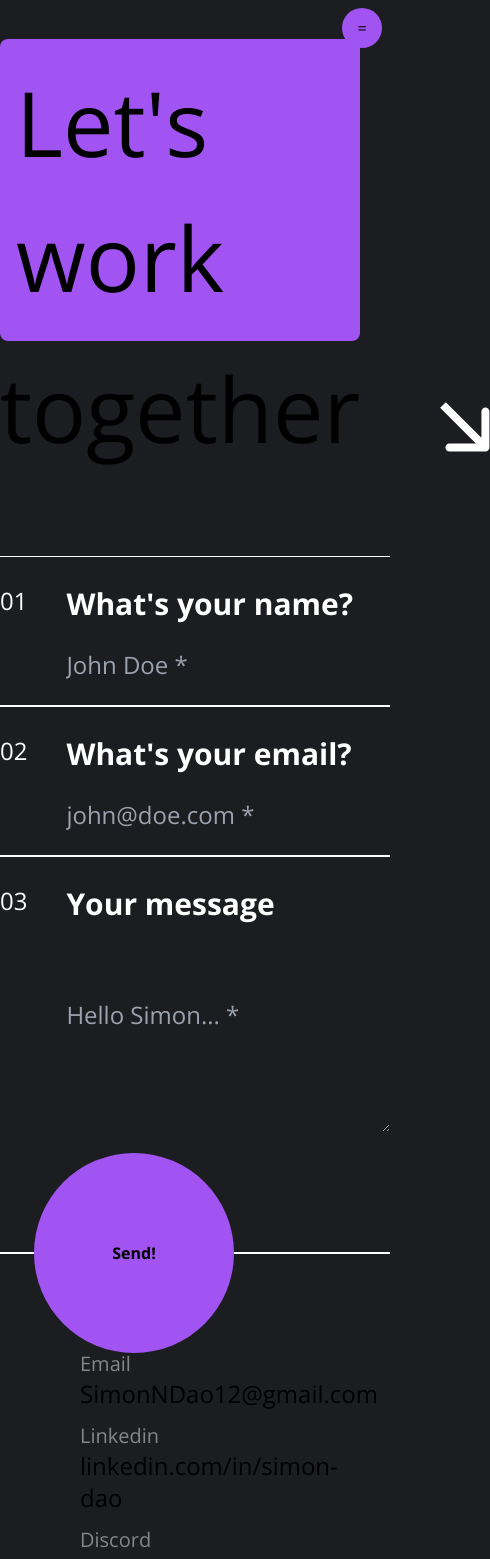
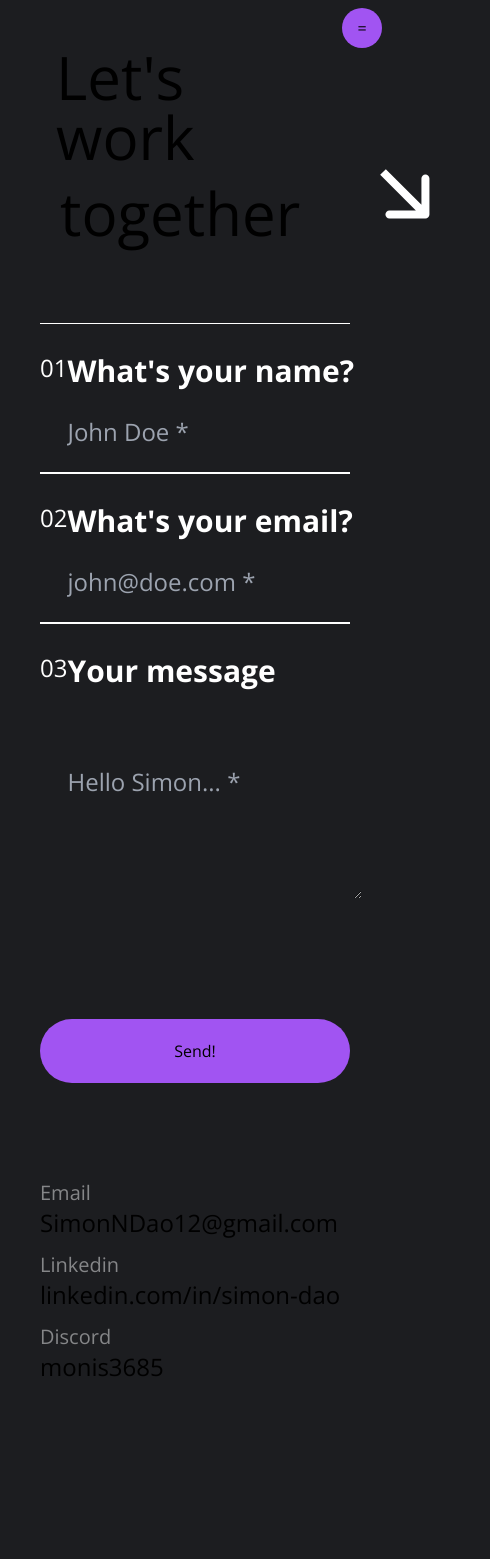
Before and after one commit to Simon-Dao/portfolio-2024, a Next.js app: page /contact in a window 390 px wide. Shown: the top 1559 px of the page, 490 px wide, since content can reach past the window. Built offline with nearby package versions, Linux system fonts and the light colour scheme.

Commit message:
mobile compatible question mark

```diff
--- a/app/(no footer)/contact/page.tsx
+++ b/app/(no footer)/contact/page.tsx
@@ -4,6 +4,7 @@ import Image from 'next/image'
 import ArrowSVG from '@/public/Arrow1.svg'
 import SendButton from '@/components/sendButton'
 import emailjs from '@emailjs/browser';
+import TransitionLink from '@/components/transitionLink'
 
 function Contact() {
   const containerRef = useRef(null)
@@ -16,42 +17,42 @@ function Contact() {
   const [emailColor, setEmailColor] = useState<string>("text-sdNoSize");
   const [messageColor, setMessageColor] = useState<string>("text-sdNoSize");
 
-  const handleNameChange = (e : any) => {
+  const handleNameChange = (e: any) => {
     setNameColor("text-sdNoSize");
     setNameValue(e.target.value);
   }
 
-  const handleEmailChange = (e : any) => {
+  const handleEmailChange = (e: any) => {
     setEmailColor("text-sdNoSize");
     setEmailValue(e.target.value);
   }
 
-  const handleMessageChange = (e : any) => {
+  const handleMessageChange = (e: any) => {
     setMessageColor("text-sdNoSize");
     setMessageValue(e.target.value);
   }
 
-  const onSubmit = (e : any) => {
+  const onSubmit = (e: any) => {
 
     e.preventDefault();
 
-    if(nameValue === "") {
+    if (nameValue === "") {
       setNameColor("text-pt");
       return;
     }
-    if(emailValue === "") {
+    if (emailValue === "") {
       setEmailColor("text-pt");
       return;
     }
-    if(messageValue === "") {
+    if (messageValue === "") {
       setMessageColor("text-pt");
       return;
     }
 
-    if(!process.env.NEXT_PUBLIC_EMAILJS_SERVICE_ID) return
-    if(!process.env.NEXT_PUBLIC_EMAILJS_TEMPLATE_ID) return
-    if(!process.env.NEXT_PUBLIC_PUBLIC_KEY) return
-    if(!formRef || !formRef.current) return
+    if (!process.env.NEXT_PUBLIC_EMAILJS_SERVICE_ID) return
+    if (!process.env.NEXT_PUBLIC_EMAILJS_TEMPLATE_ID) return
+    if (!process.env.NEXT_PUBLIC_PUBLIC_KEY) return
+    if (!formRef || !formRef.current) return
 
     emailjs.sendForm(process.env.NEXT_PUBLIC_EMAILJS_SERVICE_ID, process.env.NEXT_PUBLIC_EMAILJS_TEMPLATE_ID, formRef.current, process.env.NEXT_PUBLIC_PUBLIC_KEY)
       .then((result) => {
@@ -65,16 +66,15 @@ function Contact() {
   }
 
   return (
-    <main ref={containerRef} className='px-30 lg:px-0'>
-      {/* ...your app */}
+    <main ref={containerRef} className='px-10 lg:px-30'>
       <div className='lg:px-64 pb-40'>
 
         <div className='flex'>
-          <div style={{ marginTop: "10%" }} className="text-title m-0 select-none flex flex-col lg:items-start">
-            <span style={{ fontSize: "90px" }} className='bg-tt rounded-lg p-4'>
+          <div style={{ marginTop: "10%" }} className="self-start select-none flex flex-col items-start">
+            <span className='text-6xl sm:text-8xl p-4'>
               {"Let's work"}
             </span>
-            <span style={{ fontSize: "90px" }}>
+            <span style={{ paddingLeft: '20px' }} className='self-start text-6xl sm:text-8xl'>
               together
             </span>
           </div>
@@ -94,40 +94,46 @@ function Contact() {
                   01
                 </div>
                 <div className='flex flex-col w-full '>
-                  <h1 className={'font-bold grow mb-1 transition-all '+nameColor} style={{ fontSize: '30px' }}>{"What's your name?"}</h1>
-                  <input onChange={handleNameChange} className='bg-transparent text-2xl outline-none' name='user_name' placeholder='John Doe *' value={nameValue}/>
+                  <h1 className={'font-bold grow mb-1 transition-all ' + nameColor} style={{ fontSize: '30px' }}>{"What's your name?"}</h1>
+                  <input onChange={handleNameChange} className='bg-transparent text-2xl outline-none' name='user_name' placeholder='John Doe *' value={nameValue} />
                 </div>
               </div>
             </section>
             <section >
               <div className='border-top py-6 flex ' style={{ height: '150px', borderTop: '1px white solid', borderBottom: '1px white solid' }}>
-                <div className={'text-2xl flex items-start pt-1 w-20 transition-all '+emailColor}>
+                <div className={'text-2xl flex items-start pt-1 w-20 transition-all ' + emailColor}>
                   02
                 </div>
                 <div className='flex flex-col w-full'>
-                  <h1 className={'font-bold grow mb-1 transition-all '+emailColor} style={{ fontSize: '30px' }}>{"What's your email?"}</h1>
-                  <input onChange={handleEmailChange}  className='bg-transparent text-2xl outline-none' name='user_email' placeholder='john@doe.com *' value={emailValue} type='email'/>
+                  <h1 className={'font-bold grow mb-1 transition-all ' + emailColor} style={{ fontSize: '30px' }}>{"What's your email?"}</h1>
+                  <input onChange={handleEmailChange} className='bg-transparent text-2xl outline-none' name='user_email' placeholder='john@doe.com *' value={emailValue} type='email' />
                 </div>
               </div>
             </section>
             <section>
               <div className='border-top py-6 flex' style={{ height: '300px', borderTop: '1px white solid' }}>
-                <div className={'text-2xl flex items-start pt-1 w-20 transition-all '+messageColor}>
+                <div className={'text-2xl flex items-start pt-1 w-20 transition-all ' + messageColor}>
                   03
                 </div>
                 <div className='flex flex-col w-full'>
-                  <h1 className={'font-bold grow mb-1 transition-all '+messageColor} style={{ fontSize: '30px' }}>{"Your message"}</h1>
-                  <textarea onChange={handleMessageChange} className='bg-transparent  text-2xl outline-none grow' placeholder='Hello Simon... *' value={messageValue} name='message'/>
+                  <h1 className={'font-bold grow mb-1 transition-all ' + messageColor} style={{ fontSize: '30px' }}>{"Your message"}</h1>
+                  <textarea onChange={handleMessageChange} className='bg-transparent  text-2xl outline-none grow' placeholder='Hello Simon... *' value={messageValue} name='message' />
                 </div>
               </div>
             </section>
-            <div className='w-full py-24 pr flex items-center grow'>
+
+            <div className='hidden sm:flex w-full py-24 items-center grow'>
               <div style={{ height: "2px" }} className='w-full bg-pm' />
-              <SendButton label="Send!" type='submit'/>
+              <SendButton label="Send!" type='submit' />
+            </div>
+            <div className='flex sm:hidden w-full py-24 items-center grow'>
+              <button className="bg-tt h-16 w-full rounded-full cursor-pointer" type='submit'>
+                <TransitionLink hoverAnimation={false} href='/contact' label="Send!" />
+              </button>
             </div>
           </form>
 
-          <section className='grow px-20'>
+          <section className='grow sm:px-20'>
             <div className='mb-3'>
               <div className='text-xl select-none' style={{ color: '#858688' }}>
                 Email
--- a/app/(no footer)/resume/page.tsx
+++ b/app/(no footer)/resume/page.tsx
@@ -5,7 +5,7 @@ function page() {
   return (
     <div className='w-screen flex flex-col items-center'>
       <div className='flex flex-col items-center w-screen'>
-        <h1 className='pt-20 pb-10 text-pm'>
+        <h1 className='pt-20 pb-10 text-6xl sm:text-8xl'>
           My Resume
         </h1>
       </div>
--- a/app/(overflow)/about/page.tsx
+++ b/app/(overflow)/about/page.tsx
@@ -16,7 +16,7 @@ function About() {
 
     <div className='lg:px-64 pb-64 pt-32'>
       {/* ...your app */}
-      <div className='lg:px-24'>
+      <div className='px-10 lg:px-24'>
 
         <section className='flex flex-col items-center justify-center lg:flex-row'>
           <Image
--- a/app/(screen size)/layout.tsx
+++ b/app/(screen size)/layout.tsx
@@ -18,7 +18,7 @@ export default function RootLayout({
   return (
     <html lang="en">
       <body className={openSans.className}>
-        <div className="flex flex-col sm:h-screen">
+        <div className="flex flex-col h-screen">
           <Header />
           {children}
         </div>
--- a/components/davidHead.tsx
+++ b/components/davidHead.tsx
@@ -20,6 +20,7 @@ const Model = () => {
   const { scene } = useGLTF('./david_head.glb')
   return <primitive ref={davidRef} object={scene} onClick={console.log} position={[0, -100, 0]} />
 };
+
 
 function DavidScene() {
 
@@ -46,7 +47,7 @@ function DavidScene() {
               adaptationRate={1.0}
             />
           </EffectComposer>
-          <CameraController />
+          <CameraController/>
         </Suspense>
       </Canvas>
     </div>
@@ -55,7 +56,7 @@ function DavidScene() {
 
 function CameraController() {
 
-  return <OrbitControls enablePan={false} enableZoom={false} />;
+  return <OrbitControls enabled={false} enablePan={false} enableZoom={false} />;
 }
 
 export default DavidScene;
--- a/components/header.tsx
+++ b/components/header.tsx
@@ -111,7 +111,7 @@ function MobileView() {
       {open && <nav ref={navRef} className={'flex flex-col z-30 fixed h-screen w-full bg-pt justify-center items-center'}>
           <div className='sm:ml-20 p-2'>
             <DotAnim>
-              <TransitionLink text='text-3xl' href="/home" label="Home" hoverAnimation={true} />
+              <TransitionLink onClick={closeNav} text='text-3xl' href="/home" label="Home" hoverAnimation={true} />
             </DotAnim>
           </div>
           <div className='sm:ml-20 p-2'>
--- a/components/transitionLink.tsx
+++ b/components/transitionLink.tsx
@@ -7,10 +7,11 @@ interface Props {
   href: string
   label: string,
   hoverAnimation: boolean,
-  text?: string
+  text?: string,
+  onClick?: any
 }
 
-function TransitionLink({ href, label, hoverAnimation, text }: Props) {
+function TransitionLink({ onClick, href, label, hoverAnimation, text }: Props) {
 
   const router = useRouter()
   const pathname = usePathname()
@@ -23,7 +24,7 @@ function TransitionLink({ href, label, hoverAnimation, text }: Props) {
   }
 
   return (
-    <div className='flex flex-col cursor-pointer select-none'>
+    <div onClick={onClick} className='flex flex-col cursor-pointer select-none'>
       <div className={text} onClick={handleClick}
       >
         {label}
--- a/components/works.tsx
+++ b/components/works.tsx
@@ -190,7 +190,7 @@ function Works({ layoutState }: any) {
 
   const renderGridItems = () => (
     <div className="container mx-auto py-10">
-      <div className="grid grid-cols-1 sm:grid-cols-2 md:grid-cols-4 gap-6">
+      <div className="grid grid-cols-1 sm:grid-cols-2 md:grid-cols-3 gap-6">
         {works.map((project, index) => (
           <div
             key={index}
```
Also changed, not shown: app/(no footer)/projects/page.tsx (+4 -6 lines), app/(screen size)/home/page.tsx (+10 -3 lines). Lines whose indentation alone changed are shown as unchanged.
